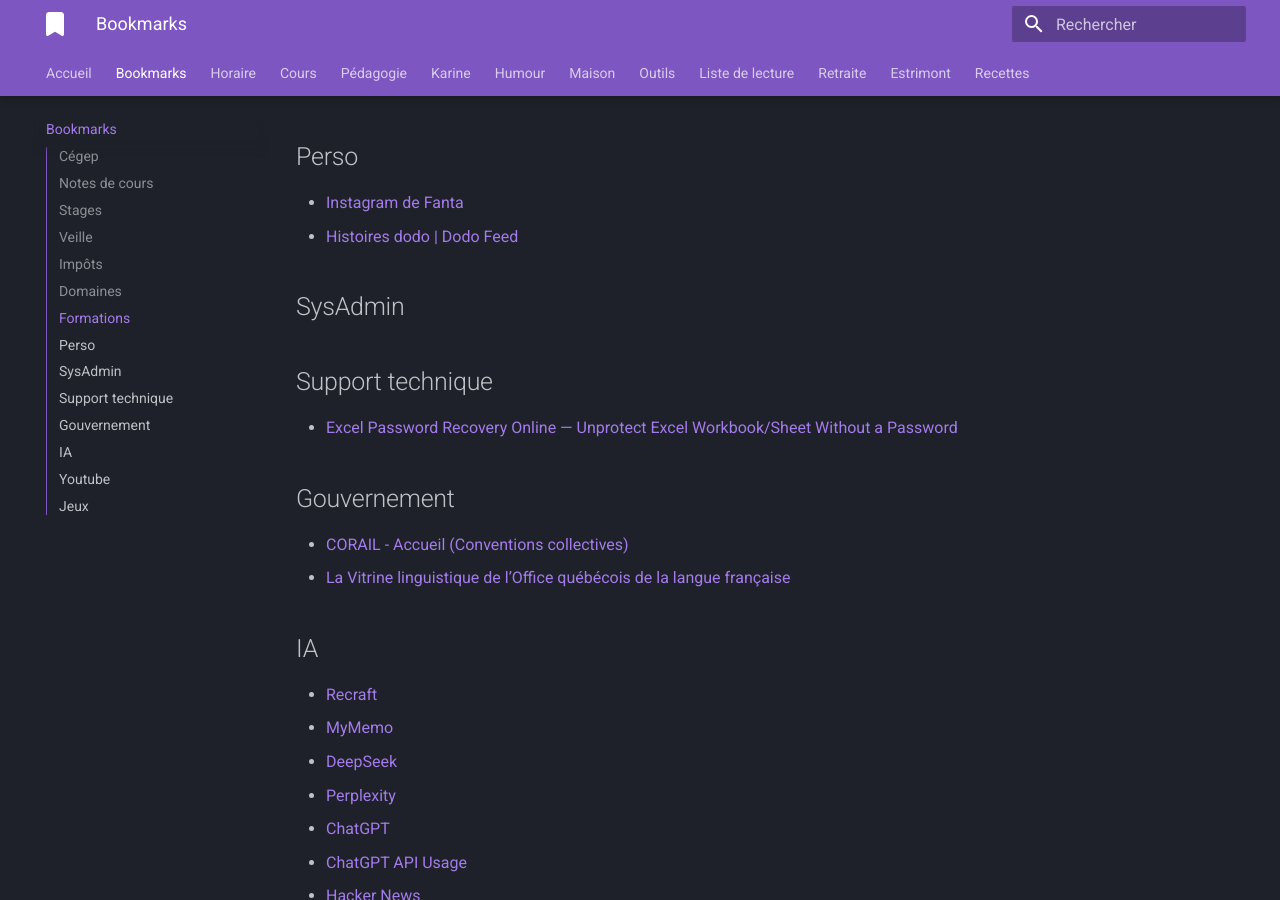
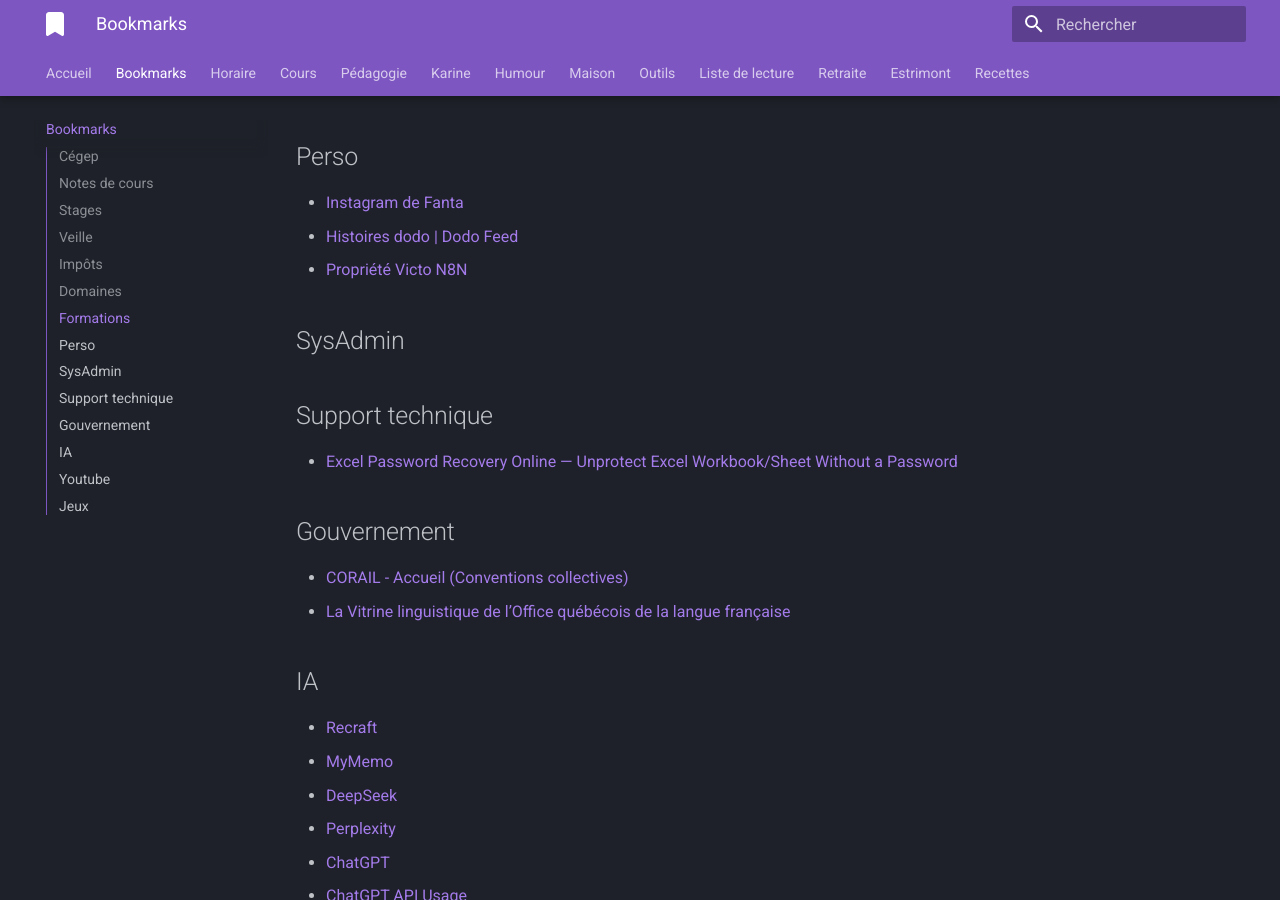
Before and after one commit to jaixan/bm, an MkDocs documentation site: the page built from docs/bookmarks.md, in a window 1280 px wide and 900 px high, scrolled down 2247 px. Built offline with MkDocs 1.6.1 and Material for MkDocs 9.7.7, drawn with Linux system fonts in a browser that asks for light colours.

Commit message:
ajout recherche propriété

```diff
--- a/docs/bookmarks.md
+++ b/docs/bookmarks.md
@@ -72,6 +72,7 @@
 
 - [Instagram de Fanta](https://www.instagram.com/acatnamedfanta/p/CK_pEZdplxj/)
 - [Histoires dodo | Dodo Feed](https://www.notion.so/2407425d2af4809ba877c649c87c2871?v=2407425d2af4801298f6000ca84d7dbe)
+- [Propriété Victo N8N](https://guizmo.profinfo.ca/form/82f68f26-2622-42bc-9457-ecd530b55a75)
 
 ## SysAdmin
 
```
Also changed, not shown: 1 other file.
